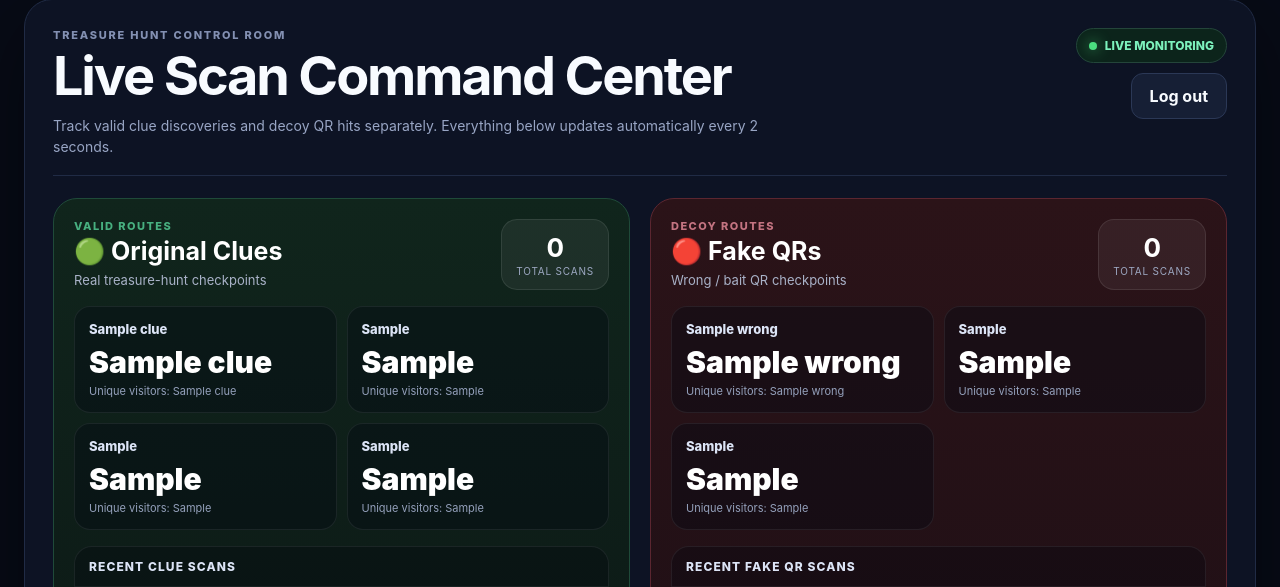
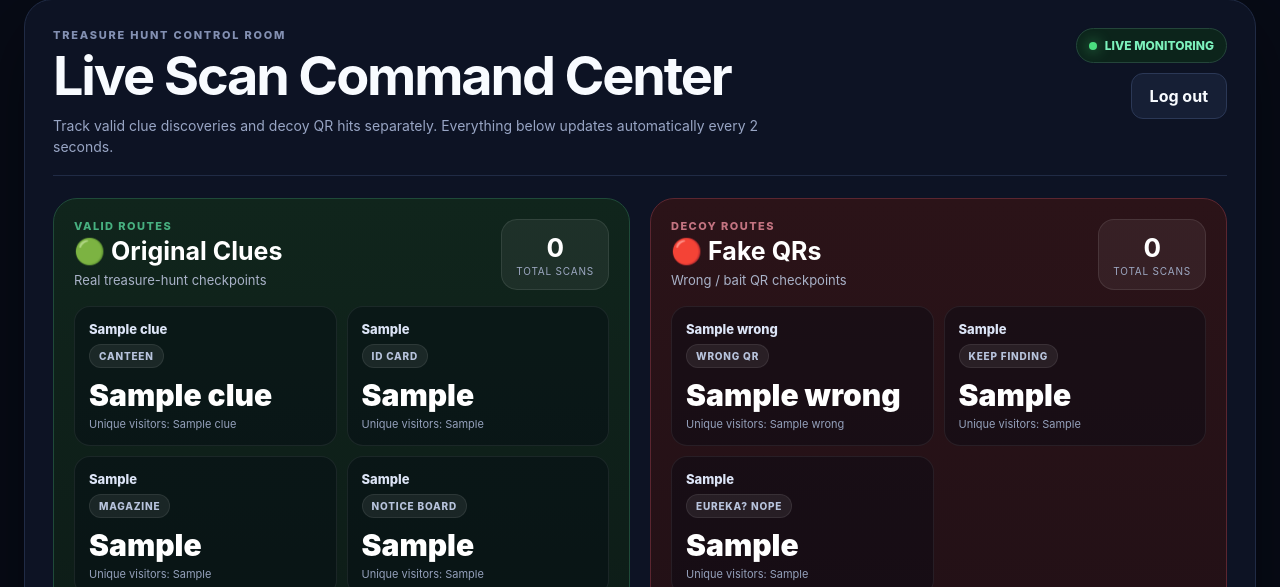
Before and after one commit to rachitskofficial-tech/treasure-hunt-server, a Flask app: template templates/dashboard.html in a window 1280 px wide. Shown: the part 25-612 px from the top of the page. Run offline with Flask 3, Linux system fonts and the light colour scheme; the template is opened without the code that fills it: most values are stand-ins (such as "Sample title", 1, 10 or a date in 2020).

Commit message:
Add clue and fake QR keywords to dashboard cards

```diff
--- a/templates/dashboard.html
+++ b/templates/dashboard.html
@@ -139,7 +139,20 @@
     font-size: 13px;
     font-weight: 800;
   }
-  .route-total { margin-top: 7px; font-size: 30px; font-weight: 900; color:#fff; }
+  .route-keyword {
+    display: inline-flex;
+    margin-top: 7px;
+    padding: 5px 9px;
+    border-radius: 999px;
+    background: rgba(255,255,255,.07);
+    border: 1px solid rgba(255,255,255,.08);
+    color: #b8c4dd;
+    font-size: 10px;
+    font-weight: 800;
+    text-transform: uppercase;
+    letter-spacing: .08em;
+  }
+  .route-total { margin-top: 9px; font-size: 30px; font-weight: 900; color:#fff; }
   .route-unique { margin-top: 4px; color:#94a0bb; font-size:11px; }
   .recent-wrap {
     border-radius: 18px;
@@ -206,9 +219,11 @@ document.addEventListener('DOMContentLoaded', () => {
       </div>
 
       <div class="route-grid">
+        {% set clue_keywords = {'clue':'Canteen', 'clue2':'ID Card', 'clue3':'Magazine', 'clue4':'Notice Board'} %}
         {% for route in ['clue', 'clue2', 'clue3', 'clue4'] %}
         <div class="route-card">
           <div class="route-name">{{ route_labels.get(route, route) }}</div>
+          <div class="route-keyword">{{ clue_keywords.get(route, 'TBD') }}</div>
           <div class="route-total" id="{{ route }}-total">{{ totals.get(route, 0) }}</div>
           <div class="route-unique">Unique visitors: <span id="{{ route }}-unique">{{ uniques.get(route, 0) }}</span></div>
         </div>
@@ -235,9 +250,11 @@ document.addEventListener('DOMContentLoaded', () => {
       </div>
 
       <div class="route-grid">
+        {% set fake_keywords = {'wrong':'Wrong QR', 'wrong2':'Keep Finding', 'wrong3':'Eureka? Nope'} %}
         {% for route in ['wrong', 'wrong2', 'wrong3'] %}
         <div class="route-card">
           <div class="route-name">{{ route_labels.get(route, route) }}</div>
+          <div class="route-keyword">{{ fake_keywords.get(route, 'Decoy') }}</div>
           <div class="route-total" id="{{ route }}-total">{{ totals.get(route, 0) }}</div>
           <div class="route-unique">Unique visitors: <span id="{{ route }}-unique">{{ uniques.get(route, 0) }}</span></div>
         </div>
```
